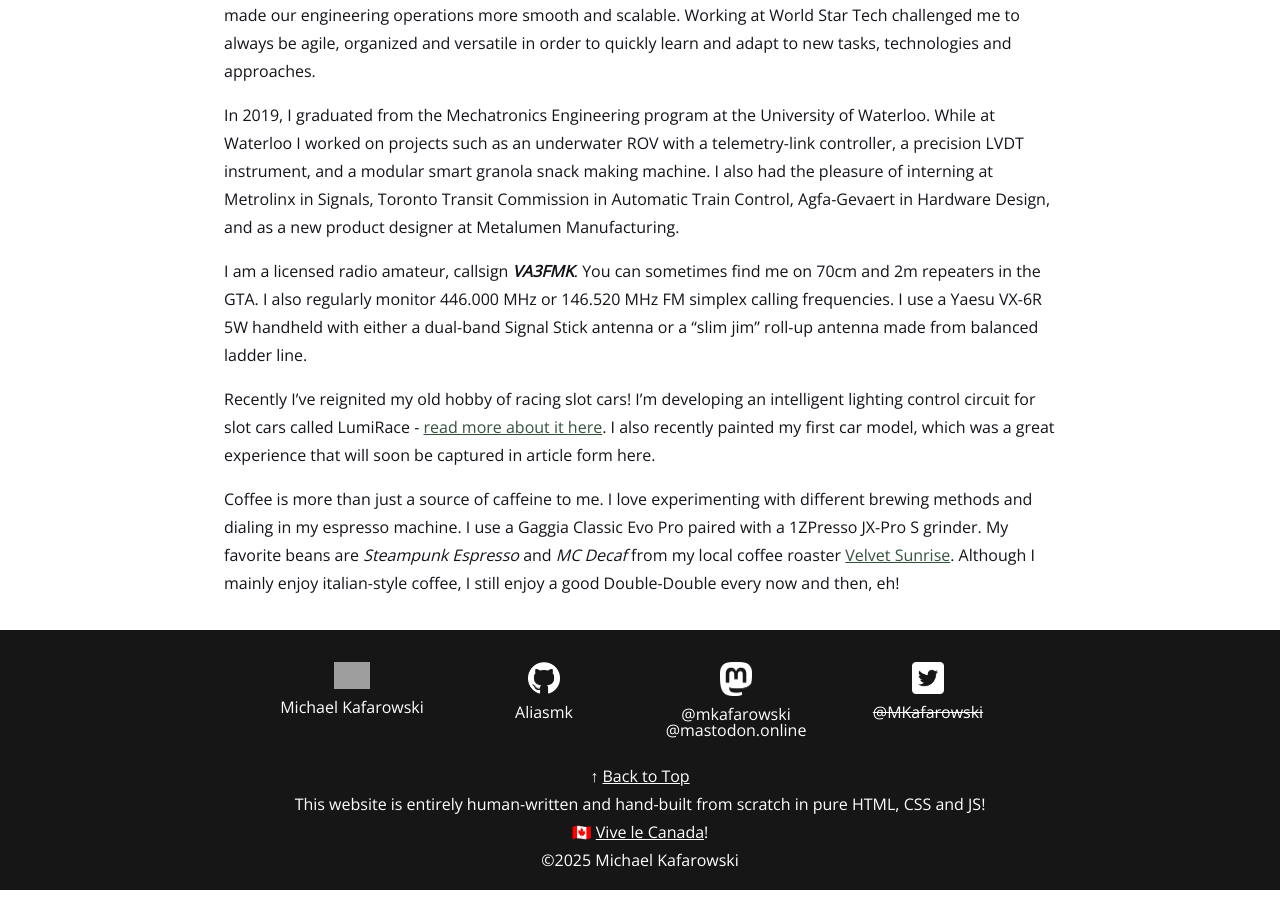
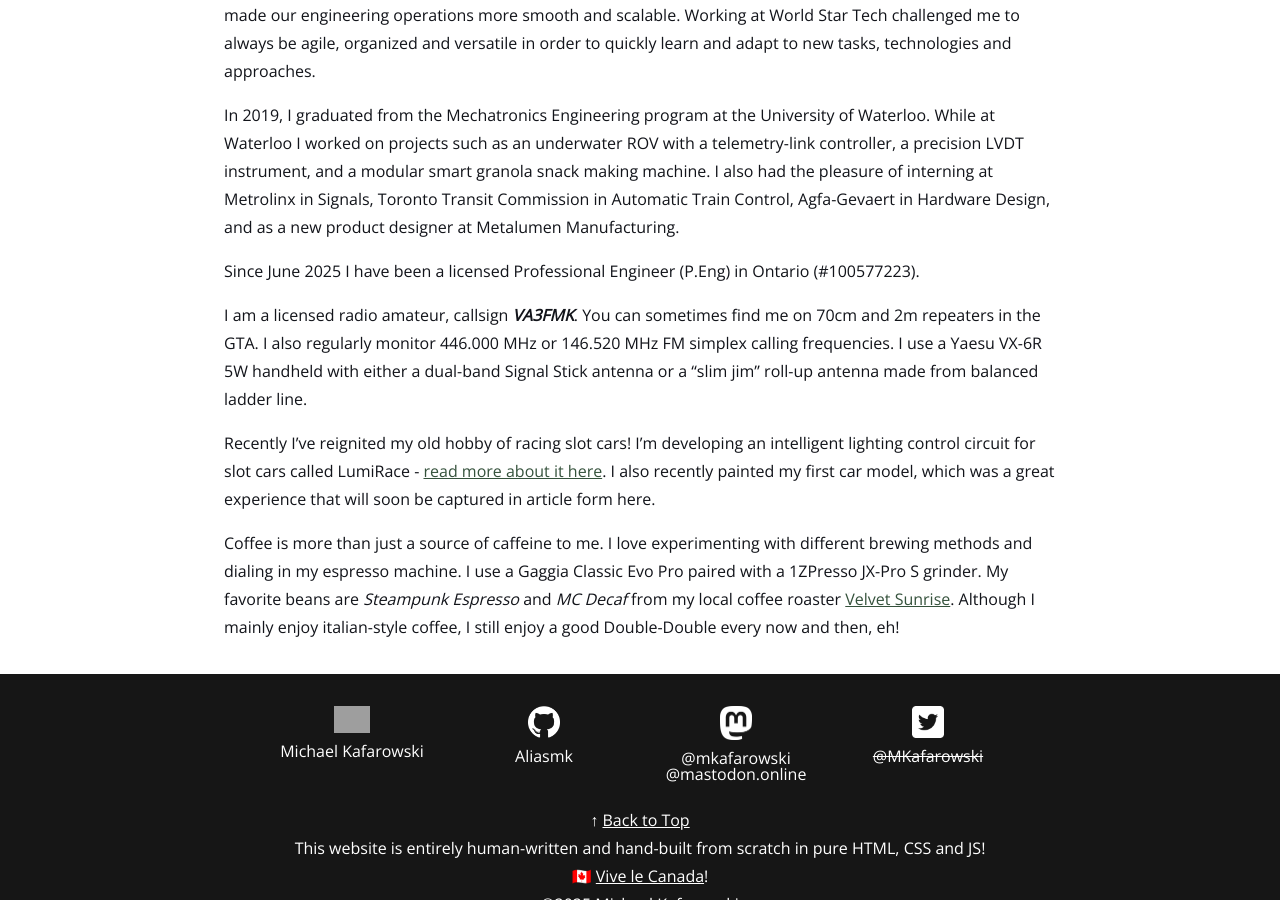
Before and after one commit to Aliasmk/aliasmk.github.io, a Jekyll site: the page built from about.md, in a window 1280 px wide and 900 px high, scrolled down 1014 px. Built offline with Jekyll 4.4.1, drawn with Linux system fonts in a browser that asks for light colours; grey boxes are pictures that could not be loaded.

Commit message:
Update about.md
Add info about P.Eng

```diff
--- a/about.md
+++ b/about.md
@@ -15,6 +15,8 @@ Between 2019 and 2023 I worked as an embedded electronics and software designer
 
 In 2019, I graduated from the Mechatronics Engineering program at the University of Waterloo. While at Waterloo I worked on projects such as an underwater ROV with a telemetry-link controller, a precision LVDT instrument, and a modular smart granola snack making machine. I also had the pleasure of interning at Metrolinx in Signals, Toronto Transit Commission in Automatic Train Control, Agfa-Gevaert in Hardware Design, and as a new product designer at Metalumen Manufacturing.
 
+Since June 2025 I have been a licensed Professional Engineer (P.Eng) in Ontario (#100577223).
+
 I am a licensed radio amateur, callsign ***VA3FMK***. You can sometimes find me on 70cm and 2m repeaters in the GTA. I also regularly monitor 446.000 MHz or 146.520 MHz FM simplex calling frequencies. I use a Yaesu VX-6R 5W handheld with either a dual-band Signal Stick antenna or a "slim jim" roll-up antenna made from balanced ladder line.
 
 Recently I've reignited my old hobby of racing slot cars! I'm developing an intelligent lighting control circuit for slot cars called LumiRace - [read more about it here](/projects/lumirace/). I also recently painted my first car model, which was a great experience that will soon be captured in article form here.
```
